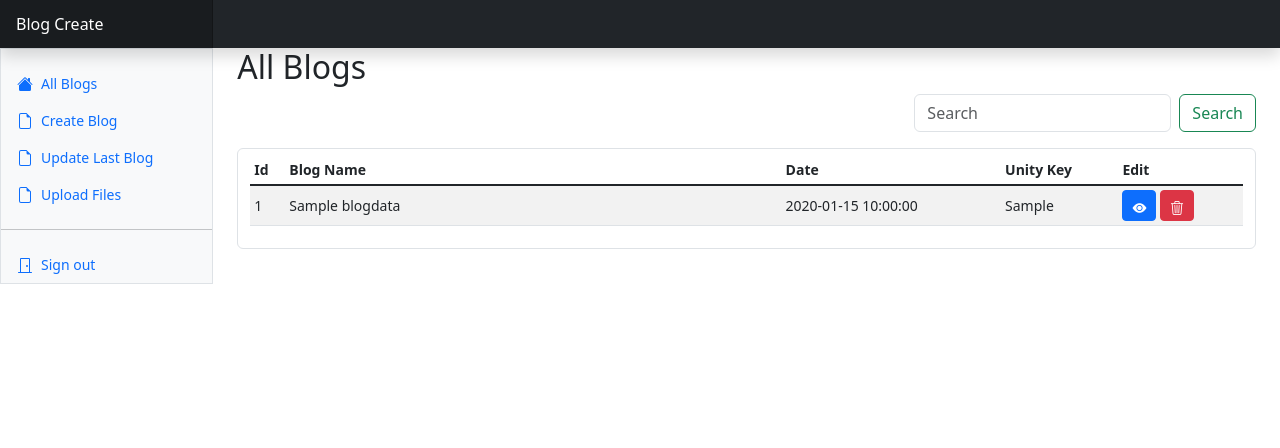
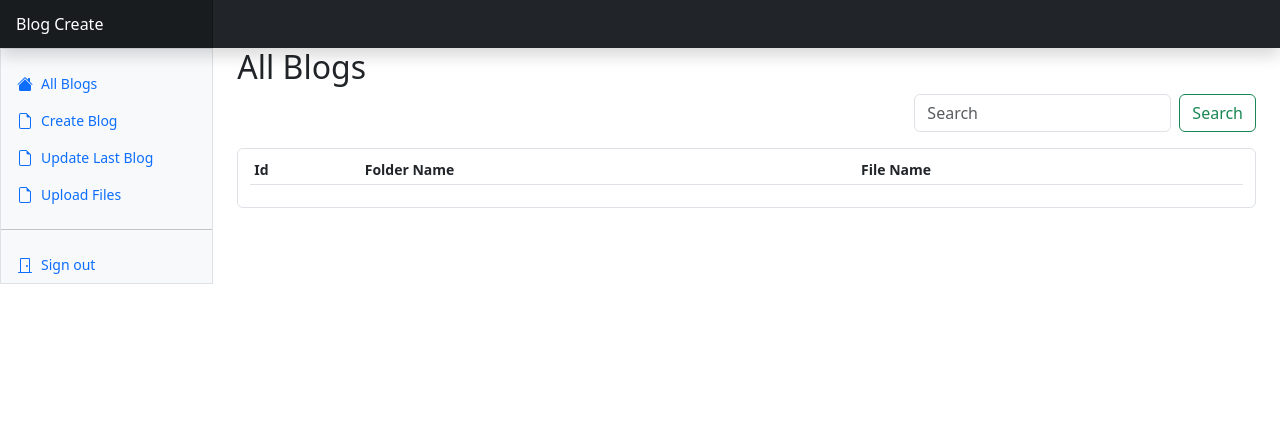
Before and after one commit to Anoop114/Portfolio, a PHP site: page /MY_Portfolio/index.php?p=file&fileID=1 in a window 1280 px wide. Shown: the top 448 px of the page. Run offline with PHP 8.4, Linux system fonts and the light colour scheme; the visitor is signed in with stand-in values (Sample User, id 1); tables that the repository leaves empty or names only in its code hold one stand-in row (values such as "Sample post"); lists and menus that the app fills with data are empty; some libraries are stand-ins or nearby versions.

Commit message:
12
working

```diff
--- a/Admin/index.php
+++ b/Admin/index.php
@@ -39,7 +39,8 @@
                   <td class="align-middle"><?php echo $data['created_time'];  ?></td>
                   <td class="align-middle"><?php echo $data['unity_scene'];  ?></td>
                   <td class="align-middle">
-                    <button type="button" class="btn btn-success btn-sm"> <i class="bi bi-pencil-square"></i></button>
+                    <a type="button" class="btn btn-primary btn-sm" href="?p=file&fileID=<?php echo $data['id']; ?>"> <i class="bi bi-eye-fill"></i></a>
+                    <a type="button" class="btn btn-success btn-sm" href="?p=edit&fileID=<?php echo $data['id']; ?>"> <i class="bi bi-pencil-square"></i></a>
                     <button type="button" class="btn btn-danger btn-sm"> <i class="bi bi-trash3"></i></button>
                   </td>
                 </tr>
--- a/Admin/updateFiles.php
+++ b/Admin/updateFiles.php
@@ -1,3 +1,7 @@
+<?php
+    $fileID = isset($_GET['fileID']) ? $_GET['fileID'] : '';
+
+?>
 <main class="col-md-9 ms-sm-auto col-lg-10 px-md-4">
     <div>
         <div class="d-inline">
@@ -15,29 +19,29 @@
                     <thead>
                         <tr>
                             <th scope="col">Id</th>
-                            <th scope="col" class="col-md-6">Blog Name</th>
-                            <th scope="col">Date</th>
-                            <th scope="col">Unity Key</th>
-                            <th scope="col">Edit</th>
+                            <th scope="col" class="col-md-6">Folder Name</th>
+                            <th scope="col">File Name</th>
                         </tr>
                     </thead>
 
                     <?php
-                $blogData = GetBlogData();
-                if(mysqli_num_rows($blogData)>0){
-                  while($data = mysqli_fetch_assoc($blogData)){
+                $fileData = GetFileDataByID($fileID);
+                $FileID;
+                if(mysqli_num_rows($fileData)>0){
+                  while($data = mysqli_fetch_assoc($fileData)){
                 ?>
                     <tbody class="table-group-divider">
                         <tr>
                             <td class="align-middle"><?php echo $data['id']; ?></td>
-                            <td class="align-middle"><?php echo $data['blog_name']; ?></td>
-                            <td class="align-middle"><?php echo $data['created_time'];  ?></td>
-                            <td class="align-middle"><?php echo $data['unity_scene'];  ?></td>
+                            <td class="align-middle"><?php echo $data['folderName']; ?></td>
+                            <td class="align-middle"><?php echo $data['fileName'];  ?></td>
                             <td class="align-middle">
-                                <button type="button" class="btn btn-primary btn-sm" data-bs-toggle="modal"
-                                    data-bs-target="#FileData"> <i class="bi bi-eye-fill"></i></button>
-                                <button type="button" class="btn btn-danger btn-sm"> <i
-                                        class="bi bi-trash3"></i></button>
+                                <button type="button" class="btn btn-primary btn-sm">
+                                    <i class="bi bi-eye-fill"></i>
+                                </button>
+                                <button type="button" class="btn btn-danger btn-sm">
+                                    <i class="bi bi-trash3"></i>
+                                </button>
                             </td>
                         </tr>
                     </tbody>
@@ -47,94 +51,3 @@
         </div>
     </div>
 </main>
-
-<main>
-    <!-- Modal -->
-    <div class="modal fade" id="FileData" tabindex="-1" aria-labelledby="exampleModalLabel" aria-hidden="true">
-        <div class="modal-dialog modal-dialog-scrollable modal-lg">
-            <div class="modal-content">
-                <div class="modal-header">
-                    <h5 class="modal-title" id="exampleModalLabel">Modal title</h5>
-                    <button type="button" class="btn-close" data-bs-dismiss="modal" aria-label="Close"></button>
-                </div>
-                <div class="modal-body">
-                    <div class="row">
-                        <label for="formFile" class="form-label">Upload Image Files</label>
-                        <form method="post" enctype="multipart/form-data">
-                            <div class="row">
-                                <div class="col-md-7">
-                                    <input class="form-control" type="file" name="uploadfile" multiple="multiple" />
-                                </div>
-                                <div class="col-md-5">
-                                    <button class="btn btn-success" name="addFile">Upload</button>
-                                    <div class="form-check-inline">
-                                        <label class="form-check-label" for="inlineCheckbox1"> 1st</label>
-                                        <input class="form-check-input form-check-inline" type="checkbox">
-                                    </div>
-                                </div>
-                            </div>
-                        </form>
-                    </div>
-                    <br>
-                    <div class="modal-footer">
-                        <div class="form-control">
-                            <div class="table-responsive small">
-                                <table class="table table-striped table-sm">
-                                    <thead>
-                                        <tr>
-                                            <th scope="col">Id</th>
-                                            <th scope="col">File Name</th>
-                                            <th scope="col">Link</th>
-                                            <th scope="col" class="text-center">Edit</th>
-                                        </tr>
-                                    </thead>
-                                    <tbody class="table-group-divider DataHolder">
-                                        <tr>
-                                            <td>100</td>
-                                            <td>abc.pic</td>
-                                            <td>abc/123.xyz
-                                                <button type="button" class="btn  btn-sm float-end "><i
-                                                        class="bi bi-clipboard"></i></button>
-                                            </td>
-                                            <td class="text-center">
-                                                <button type="button" class="btn btn-success btn-sm"
-                                                    data-bs-toggle="modal" data-bs-target="#ImageViewer"> <i
-                                                        class="bi bi-eye-fill"></i></button>
-                                                <button type="button" class="btn btn-danger btn-sm"> <i
-                                                        class="bi bi-trash3"></i></button>
-                                            </td>
-                                        </tr>
-                                    </tbody>
-                                </table>
-                            </div>
-                        </div>
-                        <button type="button" class="btn btn-secondary" data-bs-dismiss="modal">Close</button>
-                    </div>
-                </div>
-            </div>
-        </div>
-    </div>
-</main>
-
-
-<main>
-    <!-- Modal -->
-    <div class="modal fade" id="ImageViewer" tabindex="-1" aria-labelledby="exampleModalLabel" aria-hidden="true">
-        <div class="modal-dialog">
-            <div class="modal-content">
-                <div class="modal-header">
-                    <h5 class="modal-title" id="exampleModalLabel">Modal title</h5>
-                    <button type="button" class="btn-close" data-bs-toggle="modal" data-bs-target="#FileData"
-                        aria-label="Close"></button>
-                </div>
-                <div class="modal-body text-center">
-                    <img src="./DB/9/Profile_Michael - Copy.jpg" class="img-fluid rounded" alt="Responsive image">
-                </div>
-                <div class="modal-footer">
-                    <button type="button" class="btn btn-secondary" data-bs-toggle="modal"
-                        data-bs-target="#FileData">Close</button>
-                </div>
-            </div>
-        </div>
-    </div>
-</main>
--- a/db.php
+++ b/db.php
@@ -19,9 +19,25 @@
     mysqli_close($link);
     return $result;
 }
+//get blog Data by ID
+function GetBlogDataByID($ID) {
+    $link = mysqli_connect("localhost", "root", "", "my_blogs");
+
+    $query;
+    if($ID == ''){
+        $query = "SELECT * FROM `blogdata` ORDER BY id DESC LIMIT 1";
+    }else{
+        $query = "SELECT * FROM `blogdata` WHERE `id`='$ID'";
+    }
+
+    $result = mysqli_query($link, $query);
+
+    mysqli_close($link);
+    return $result;
+}
 
 // upload blog data
-function CreateBlog($blogNmae,$blogHtml,$untiySceneName,$bannerImageUrl){
+function CreateBlog($blogNmae,$blogHtml,$untiySceneName,$extension){
     $link = mysqli_connect("localhost", "root", "", "my_blogs");
 
     $query = "SELECT `id` FROM `blogdata` ORDER BY id DESC LIMIT 1";
@@ -33,34 +49,90 @@
         $folderName = (int)$rows['id'] + 1;
     }
 
+    $BannerName = "BannerData"."."."$extension";
+
     $sql = "INSERT INTO blogdata
     (
-        blog_name, blog_Data, unity_scene, banner_Image_url, folderName
+        blog_name, blog_Data, unity_scene
     )
     VALUES
     (
-        '$blogNmae', '$blogHtml', '$untiySceneName', '$bannerImageUrl', '$folderName'
+        '$blogNmae', '$blogHtml', '$untiySceneName'
     )";
 
     if (mysqli_query($link,$sql)) {
 
         // ## update further
         // upload file to file table.
-
-        echo "<script> alert('New record created successfully'); </script>";
+        InsertFileFolder($BannerName,$folderName);
     } else {
         echo  '<script> alert("Error: " . $sql . "<br>" . $conn->error; </script>';
     }
     mysqli_close($link);
 }
 
+//Updata created Blog Title
+function UpdateBloge($ID,$blogNmae,$blogHtml,$untiySceneName){
+    $link = mysqli_connect("localhost", "root", "", "my_blogs");
+
+    $sql = "UPDATE blogdata SET
+        blog_name = '$blogNmae',
+        blog_Data = '$blogHtml',
+        unity_scene = '$untiySceneName'
+    WHERE id = '$ID'";
 
 
-// page updateFiles display all files
-function GetFileData(){
+    if (mysqli_query($link,$sql)) {
+
+        echo "<script> alert('update completed.'); </script>";
+    } else {
+        echo  '<script> alert("Error: on upload"); </script>';
+    }
+    mysqli_close($link);
+}
+
+//update folder file data
+function UpdateFileFolder($ID,$file_Name,$folder){
     $link = mysqli_connect("localhost", "root", "", "my_blogs");
 
-    $query = "SELECT * FROM `filedata` ORDER BY id ASC";
+    $sql = "UPDATE filedata SET
+        `folderName` = '$folder',
+        `fileName` = '$file_Name',
+    WHERE id = '$ID' ";
+
+    if (mysqli_query($link,$sql)) {
+        echo "<script> alert('New record created successfully'); </script>";
+    } else {
+        echo  '<script> alert("Error: on upload"); </script>';
+    }
+    mysqli_close($link);
+}
+
+//upload folder file data
+function InsertFileFolder($file_Name,$folder){
+    $link = mysqli_connect("localhost", "root", "", "my_blogs");
+    $sql = "INSERT INTO filedata
+    (
+        `folderName`, `fileName`
+    )
+    VALUES
+    (
+        '$folder','$file_Name'
+    )";
+
+    if (mysqli_query($link,$sql)) {
+        echo "<script> alert('New record created successfully'); </script>";
+    } else {
+        echo  '<script> alert("Error: on upload"); </script>';
+    }
+    mysqli_close($link);
+}
+
+// page updateFiles display all files
+function GetFileDataByID($ID){
+    $link = mysqli_connect("localhost", "root", "", "my_blogs");
+
+    $query = "SELECT * FROM `filedata` WHERE `folderName`='$ID'  ORDER BY id ASC";
     $result = mysqli_query($link, $query);
 
     mysqli_close($link);
@@ -89,7 +161,7 @@
         $folderName = (int)$rows['id'] + 1;
     }
 
-    $filename = "DB/" . (string)$folderName;
+    $filename = "./DB/" . (string)$folderName;
     mysqli_close($link);
     return $filename;
 }
@@ -97,13 +169,23 @@
 
 // create directory of +1 id blog data.
 function CreateDirectoryAndAddFile(){
+    $link = mysqli_connect("localhost", "root", "", "my_blogs");
+
+    $query = "SELECT `id` FROM `blogdata` ORDER BY id DESC LIMIT 1";
+    $result = mysqli_query($link, $query);
+    $rows = mysqli_fetch_assoc($result);
+
+    $folderName = '1';
+    if($rows) {
+        $folderName = (int)$rows['id'] + 1;
+    }
 
     $filename = GetFileLocation();
     if (!file_exists($filename)) {
-        mkdir("DB/" . (string)$folderName);
+        mkdir("./DB/" . (string)$folderName);
         exit;
-        //echo "<script> alert('The directory exists.'); </script>";
     }
+    mysqli_close($link);
 }
 
 // ## need to update
```
Also changed, not shown: Admin/createBlogTitle.php (+27 -4 lines), Admin/editBlog.php (+23 -29 lines), DB/10/BannerData.jpg (added).
